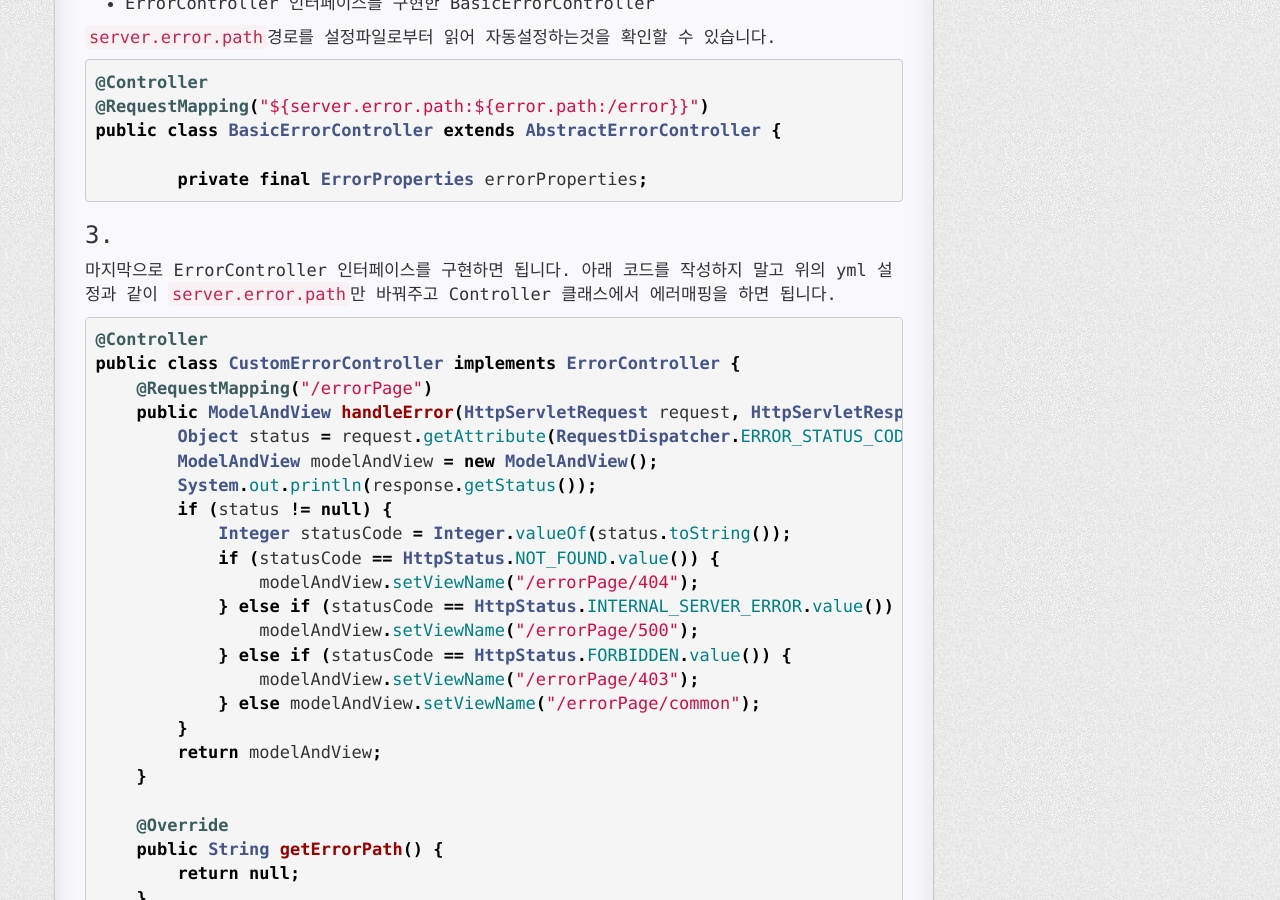
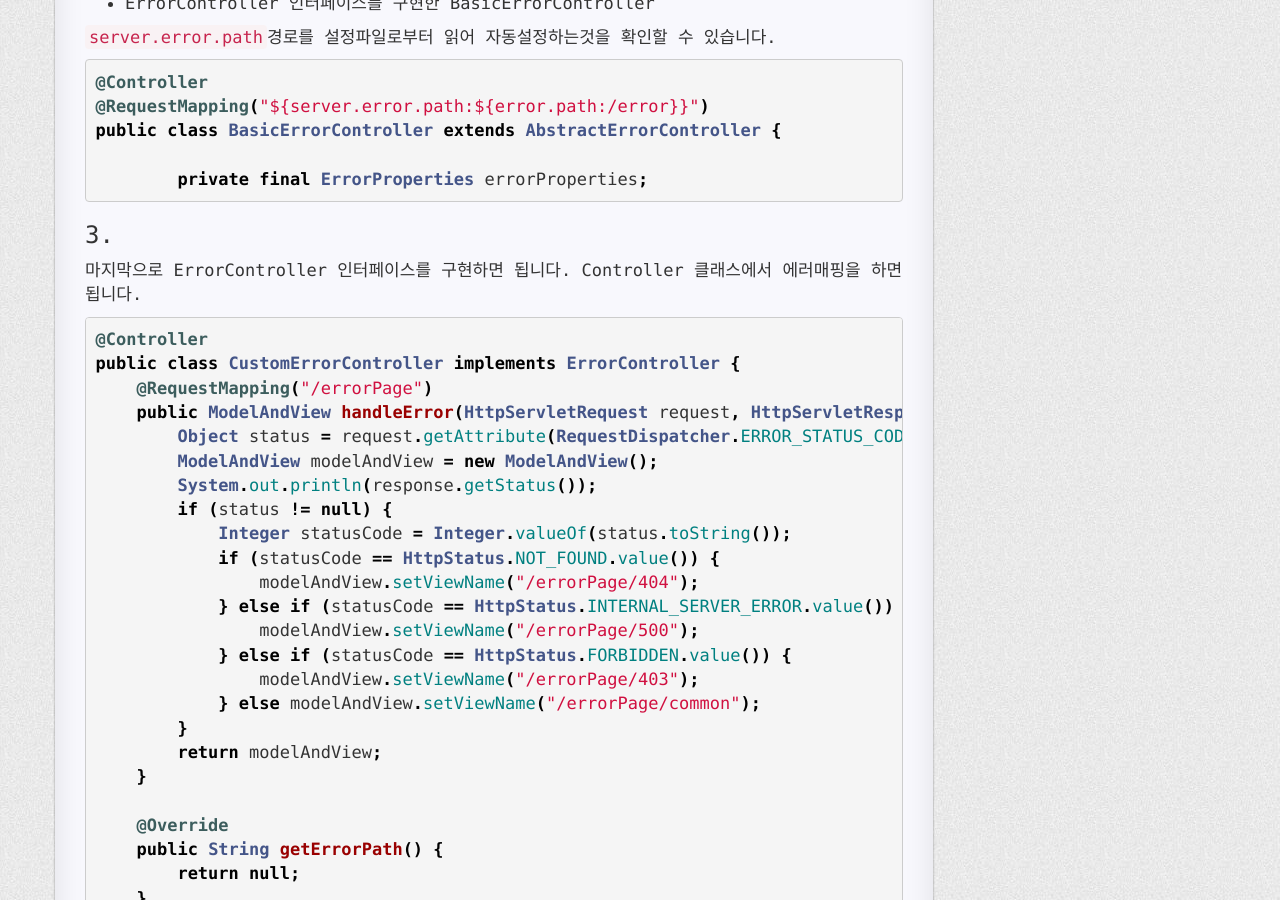
Before and after one commit to juyoungkim223/juyoungkim223.github.io, a Jekyll site: the page built from _posts/2020-05-30-ErrorController.md, in a window 1280 px wide and 900 px high, scrolled down 972 px. Built offline with Jekyll 4.4.1, drawn with Linux system fonts in a browser that asks for light colours; nearby versions of some CDN libraries; comment, search, counter and statistics services are not loaded; a style sheet for code colours, icons or effects is not loaded.

Commit message:
Update 2020-05-30-ErrorController.md

````diff
--- a/_posts/2020-05-30-ErrorController.md
+++ b/_posts/2020-05-30-ErrorController.md
@@ -44,8 +44,7 @@ public class BasicErrorController extends AbstractErrorController {
 
 ### 3.
 마지막으로 ErrorController 인터페이스를 구현하면 됩니다.
-아래 코드를 작성하지 말고 위의 yml 설정과 같이 ``server.error.path``만 바꿔주고 Controller 클래스에서 에러매핑을 하면 됩니다.
-
+Controller 클래스에서 에러매핑을 하면 됩니다.
 
 ```java
 @Controller
````
